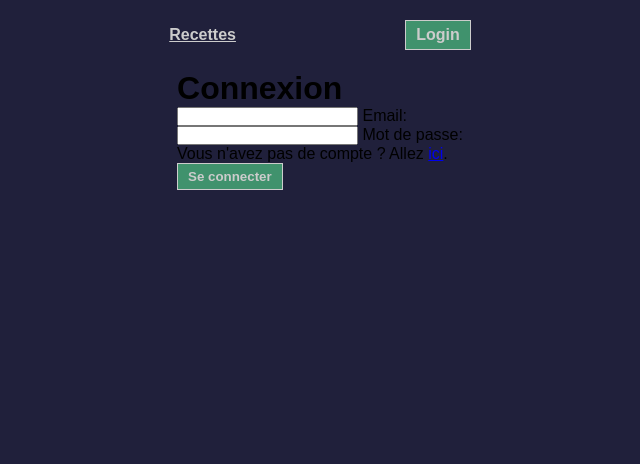
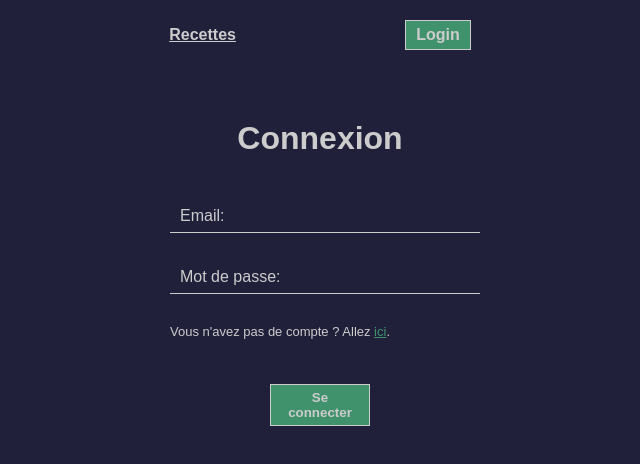
Before and after one commit to NassWebDev/recipe-app, a Vue app: page /login in a window 1280 px wide. Shown: the top 464 px of the page, without its empty margins (320-960 px from the left). Built offline with nearby package versions, Linux system fonts and the light colour scheme; what oh-vue-icons would draw is missing.

Commit message:
add style

```diff
--- a/src/views/LoginPage.vue
+++ b/src/views/LoginPage.vue
@@ -28,7 +28,9 @@
 import { reactive } from 'vue';
 import axios from 'axios';
 import { useRouter } from 'vue-router';
+
 const router = useRouter();
+
 
 import { useAuthStore } from '../store/auth';
 
@@ -59,3 +61,7 @@ const login = (async () => {
     }
 })
 </script>
+
+<style lang="scss" scoped>
+    @import "../styles/form.scss";
+</style>
--- a/src/views/SignUpPage.vue
+++ b/src/views/SignUpPage.vue
@@ -40,6 +40,7 @@
     import { reactive } from 'vue';
     import axios from 'axios';
     import { useRouter } from 'vue-router';
+
 const router = useRouter();
 
 import { useAuthStore } from '../store/auth';
@@ -76,6 +77,6 @@ import { useAuthStore } from '../store/auth';
     })
 </script>
 
-<style scoped>
-
+<style lang="scss" scoped>
+    @import "../styles/form.scss";
 </style>
```
